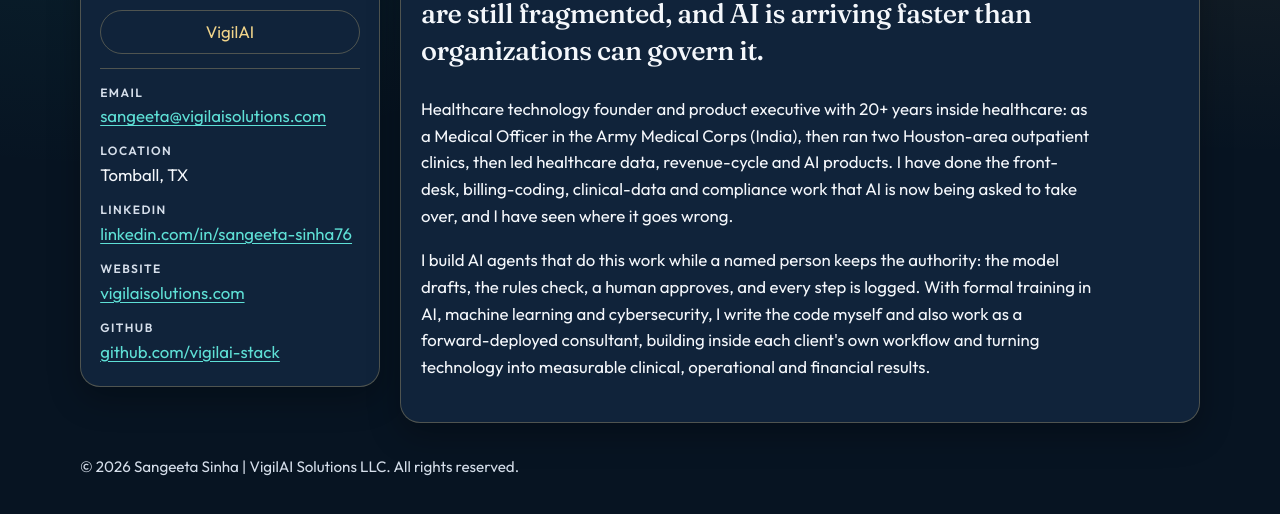
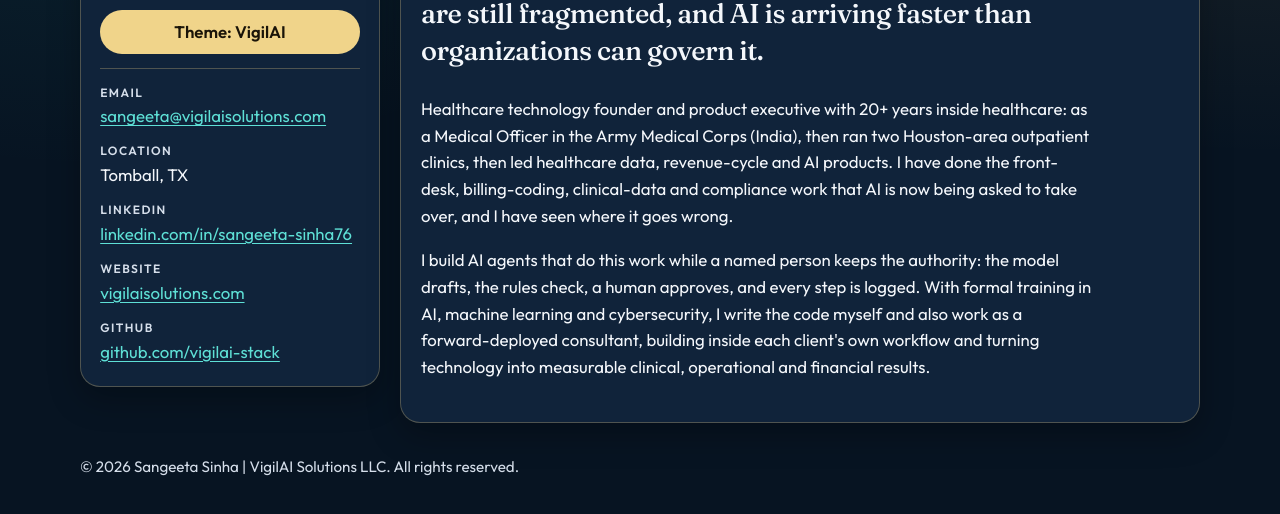
Before and after one commit to vigilai-stack/portfolio, a website built with Vite: page index.html in a window 1280 px wide. Shown: the part 284-798 px from the top of the page. Built offline with nearby package versions, Linux system fonts and the light colour scheme.

Commit message:
fix: open VigilAI by default and remember the theme toggle
A first visit with no query parameter uses VigilAI. The theme control saves a later choice, and ?theme= still selects a theme for that visit.

Co-authored-by: VigilAI Solutions <sangeeta@vigilaisolutions.com>

```diff
--- a/index.html
+++ b/index.html
@@ -20,7 +20,7 @@
         var theme = "vigilai";
         try {
           var query = new URLSearchParams(location.search).get("theme");
-          var stored = localStorage.getItem("theme");
+          var stored = localStorage.getItem("theme-choice");
           if (query && colors[query]) theme = query;
           else if (stored && colors[stored]) theme = stored;
         } catch (e) {}
--- a/src/main.js
+++ b/src/main.js
@@ -47,39 +47,46 @@ function currentTheme() {
   return themeIds.includes(value) ? value : "vigilai";
 }
 
-function applyTheme(id) {
+function themeLabel(id) {
+  const name = themes.find((theme) => theme.id === id)?.label || id;
+  return `Theme: ${name}`;
+}
+
+function applyTheme(id, options = {}) {
   document.documentElement.setAttribute("data-theme", id);
-  try {
-    localStorage.setItem("theme", id);
-  } catch (e) {
-    /* storage can be blocked; the URL still carries the choice */
+  if (options.persist) {
+    try {
+      localStorage.setItem("theme-choice", id);
+    } catch (e) {
+      /* storage can be blocked; the page still switches */
+    }
+    const url = new URL(location.href);
+    url.searchParams.set("theme", id);
+    history.replaceState(null, "", url);
   }
-  const url = new URL(location.href);
-  url.searchParams.set("theme", id);
-  history.replaceState(null, "", url);
   const meta = document.querySelector('meta[name="theme-color"]');
   if (meta) meta.setAttribute("content", themeColors[id]);
   const button = document.querySelector("[data-theme-toggle]");
-  const label = themes.find((theme) => theme.id === id)?.label || id;
   if (button) {
+    const label = themeLabel(id);
     button.textContent = label;
-    button.setAttribute("aria-label", `Theme ${label}. Switch theme.`);
+    button.setAttribute("aria-label", `${label}. Switch theme.`);
   }
 }
 
 function renderThemeButton() {
   const id = currentTheme();
-  const label = themes.find((theme) => theme.id === id)?.label || id;
+  const label = themeLabel(id);
   const button = el("button", {
     class: "theme-toggle",
     type: "button",
     "data-theme-toggle": "true",
     text: label,
-    "aria-label": `Theme ${label}. Switch theme.`,
+    "aria-label": `${label}. Switch theme.`,
   });
   button.addEventListener("click", () => {
     const index = themeIds.indexOf(currentTheme());
-    applyTheme(themeIds[(index + 1) % themeIds.length]);
+    applyTheme(themeIds[(index + 1) % themeIds.length], { persist: true });
   });
   return button;
 }
--- a/src/styles.css
+++ b/src/styles.css
@@ -268,7 +268,7 @@ h1 {
 
 .profile-actions {
   display: grid;
-  grid-template-columns: 1fr 1fr;
+  grid-template-columns: 1fr;
   gap: 0.5rem;
   margin-top: 0.85rem;
 }
@@ -280,8 +280,11 @@ h1 {
 }
 
 .theme-toggle {
-  color: var(--accent);
-  border-color: var(--line);
+  background: var(--accent);
+  color: var(--accent-ink);
+  border-color: transparent;
+  font-weight: 600;
+  box-shadow: var(--glow);
 }
 
 .profile-details {
@@ -633,9 +636,6 @@ h2 {
     margin-bottom: 1.5rem;
   }
 
-  .profile-actions {
-    grid-template-columns: 1fr;
-  }
 }
 
 @media (min-width: 1600px) {
```
Also changed, not shown: README.md.
